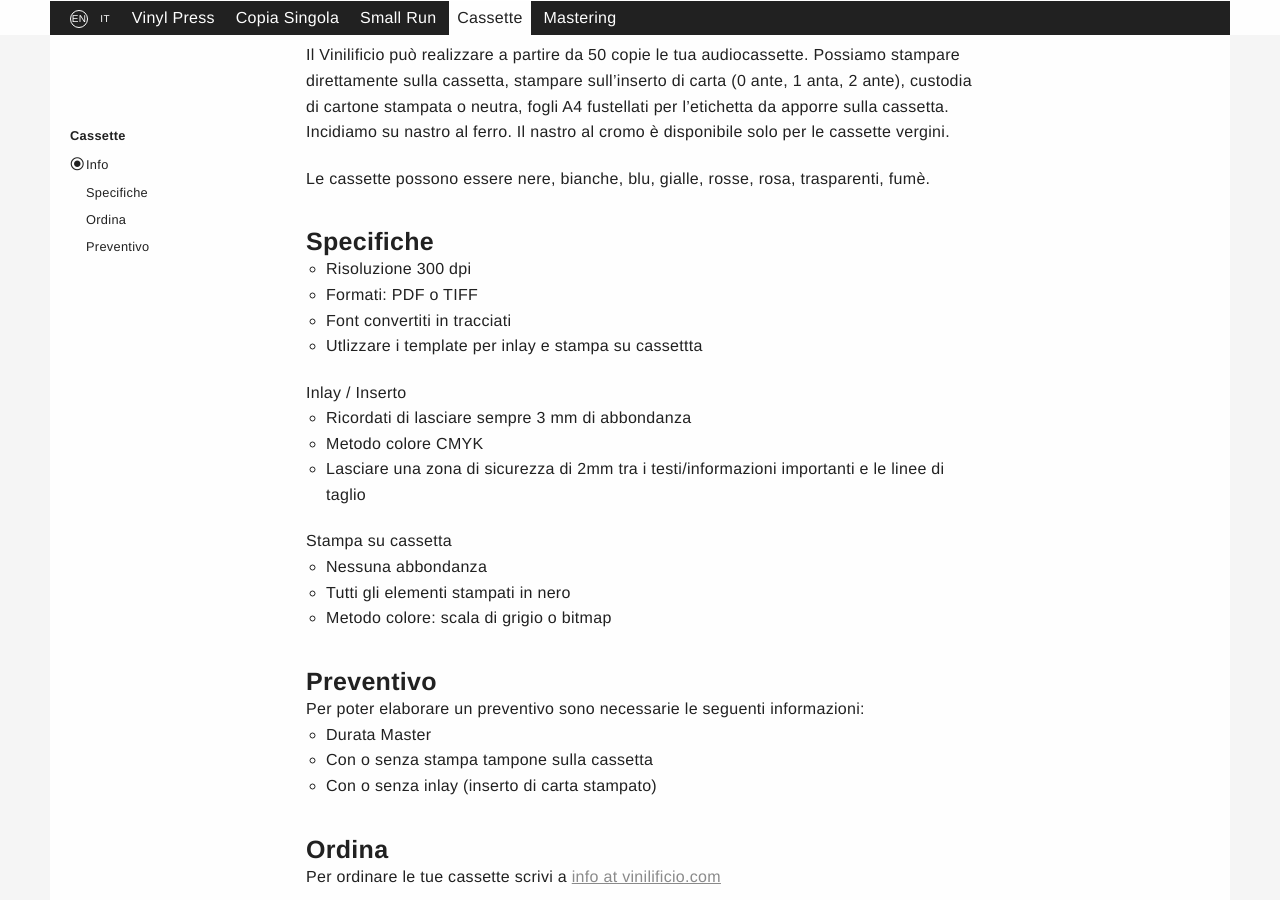
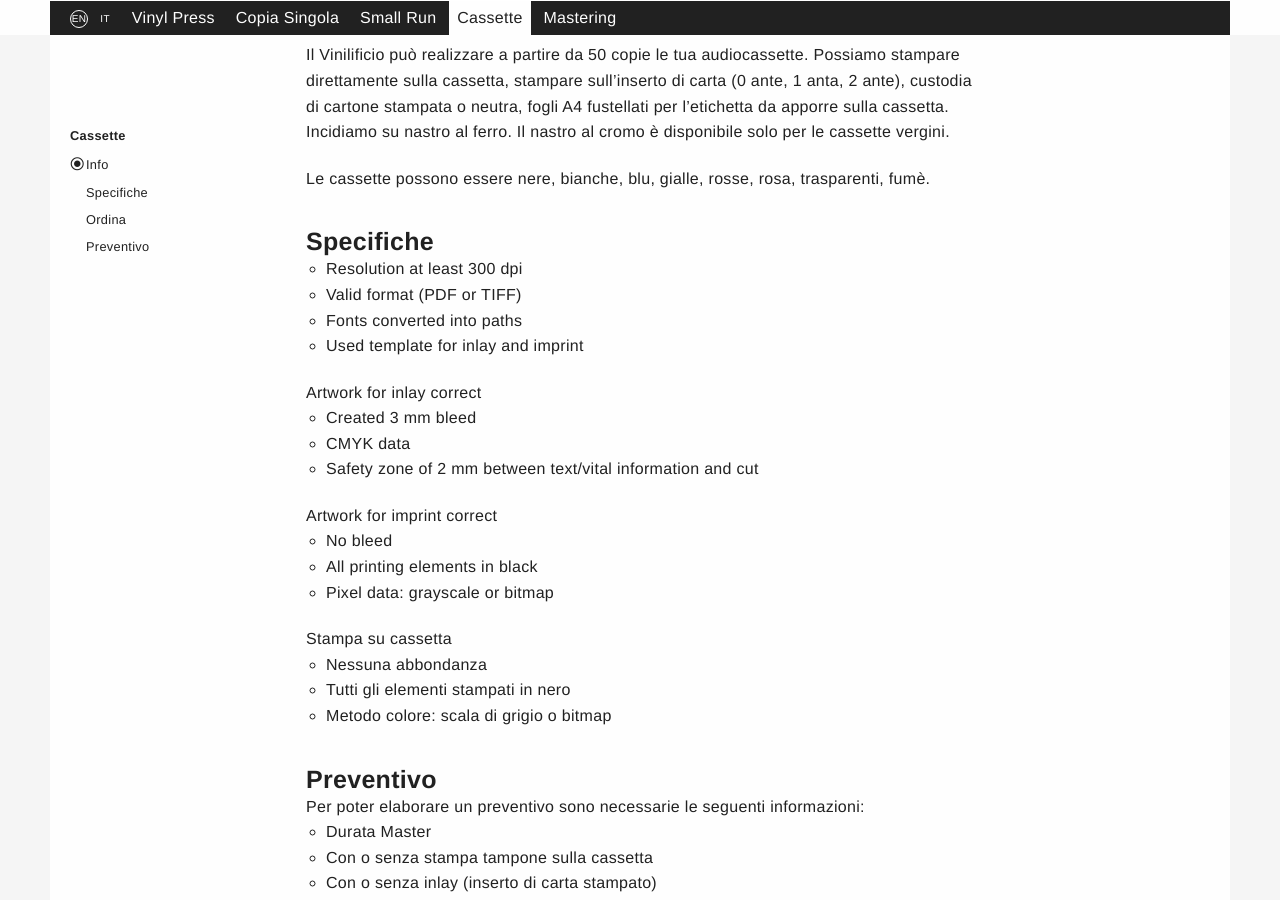
Before and after one commit to Vinilificio/Vinilificio.github.io, a Jekyll site: the page built from _pages/cassette-en.md, in a window 1280 px wide and 900 px high, scrolled down 785 px. Built offline with Jekyll 4.4.1, drawn with Linux system fonts in a browser that asks for light colours.

Commit message:
Update cassette-en.md

```diff
--- a/_pages/cassette-en.md
+++ b/_pages/cassette-en.md
@@ -30,16 +30,23 @@ Le cassette possono essere nere, bianche, blu, gialle, rosse, rosa, trasparenti,
 
 ### Specifiche
 
-* Risoluzione 300 dpi
-* Formati: PDF o TIFF
-* Font convertiti in tracciati
-* Utlizzare i template per inlay e stampa su cassettta
+* Resolution at least 300 dpi
+* Valid format (PDF or TIFF)
+* Fonts converted into paths
+* Used template for inlay and imprint
 
-Inlay / Inserto
+Artwork for inlay correct
 
-* Ricordati di lasciare sempre 3 mm di abbondanza
-* Metodo colore CMYK
-* Lasciare una zona di sicurezza di 2mm tra i testi/informazioni importanti e le linee di taglio
+* Created 3 mm bleed
+* CMYK data
+* Safety zone of 2 mm between text/vital information
+and cut
+
+Artwork for imprint correct
+
+* No bleed
+* All printing elements in black
+* Pixel data: grayscale or bitmap
 
 Stampa su cassetta
 
```
